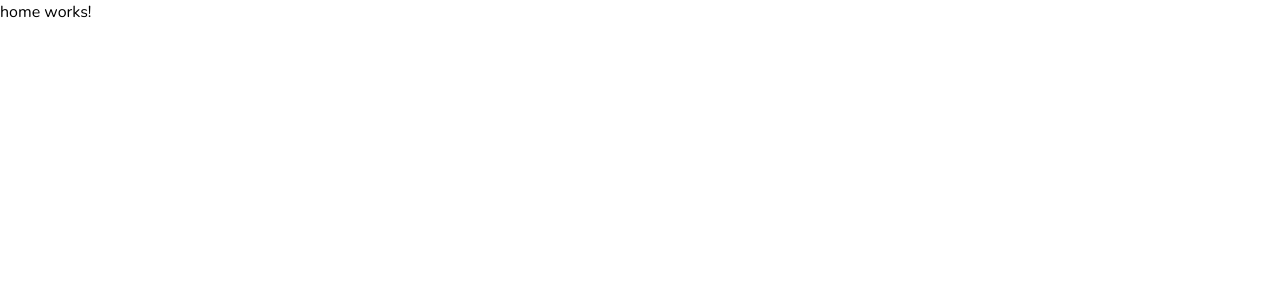
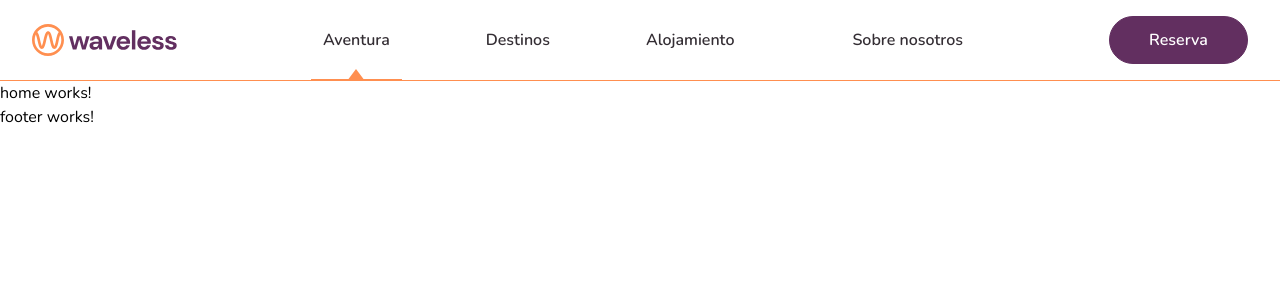
Before and after one commit to Marina-desarrollo/challenge-angular, an Angular app in the folder frontend/: page / in a window 1280 px wide. Shown: the top 300 px of the page. Built offline with nearby package versions, Linux system fonts and the light colour scheme.

Commit message:
feat: scaffold home and footer components

```diff
--- a/frontend/src/app/app.html
+++ b/frontend/src/app/app.html
@@ -1 +1,3 @@
-<router-outlet/>
+<nav app-navbar></nav>
+<router-outlet />
+<footer app-footer></footer>
--- /dev/null
+++ b/frontend/src/app/features/footer/footer.html
@@ -0,0 +1 @@
+<p>footer works!</p>
--- a/frontend/src/app/features/home/home.html
+++ b/frontend/src/app/features/home/home.html
@@ -1,3 +1,2 @@
-<main class="home">
+
     <p>home works!</p>
-</main>
--- a/frontend/src/app/features/home/home.ts
+++ b/frontend/src/app/features/home/home.ts
@@ -1,7 +1,7 @@
 import { Component } from '@angular/core';
 
 @Component({
-  selector: 'app-home',
+  selector: 'main[app-home]',
   imports: [],
   templateUrl: './home.html',
   styleUrl: './home.scss',
```
Also changed, not shown: frontend/src/app/app.ts (+7 -1 lines), frontend/src/app/features/footer/footer.ts (added, +9 -0 lines), frontend/src/app/features/footer/footer.scss (added).
